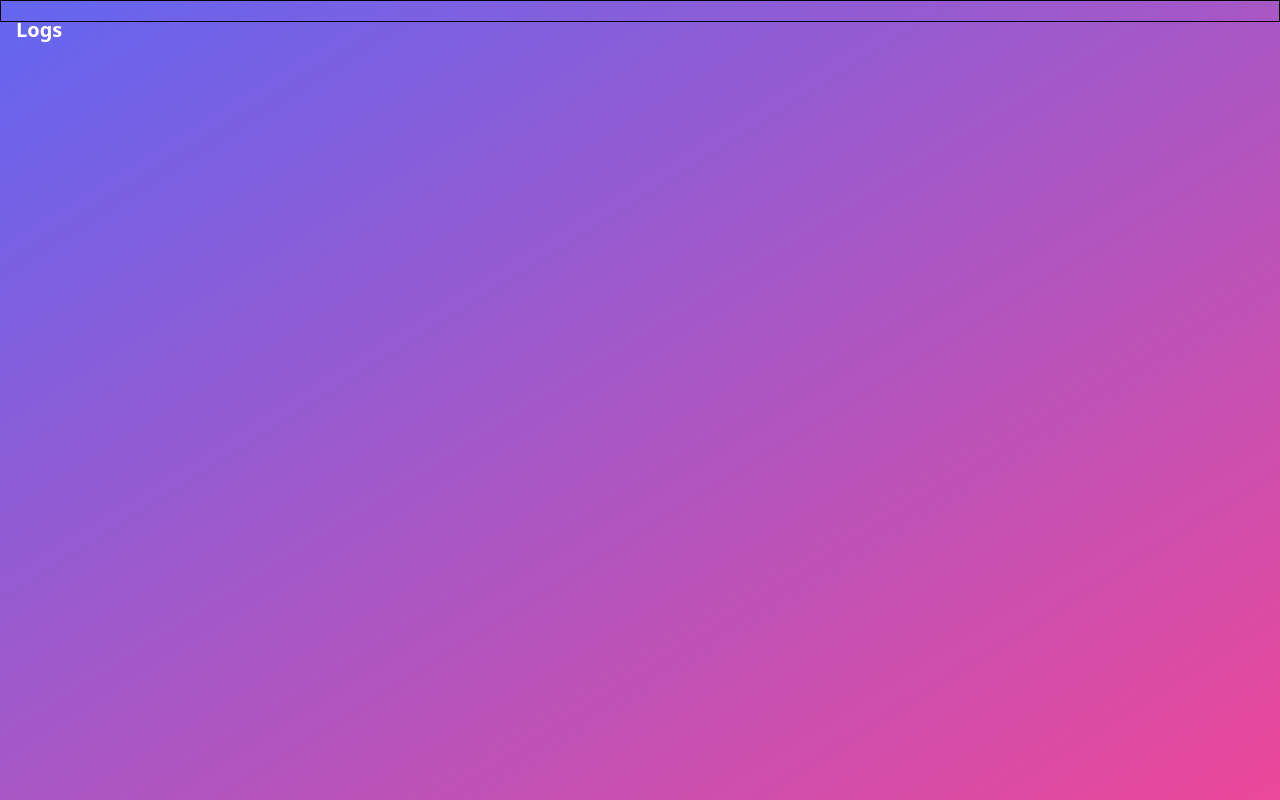
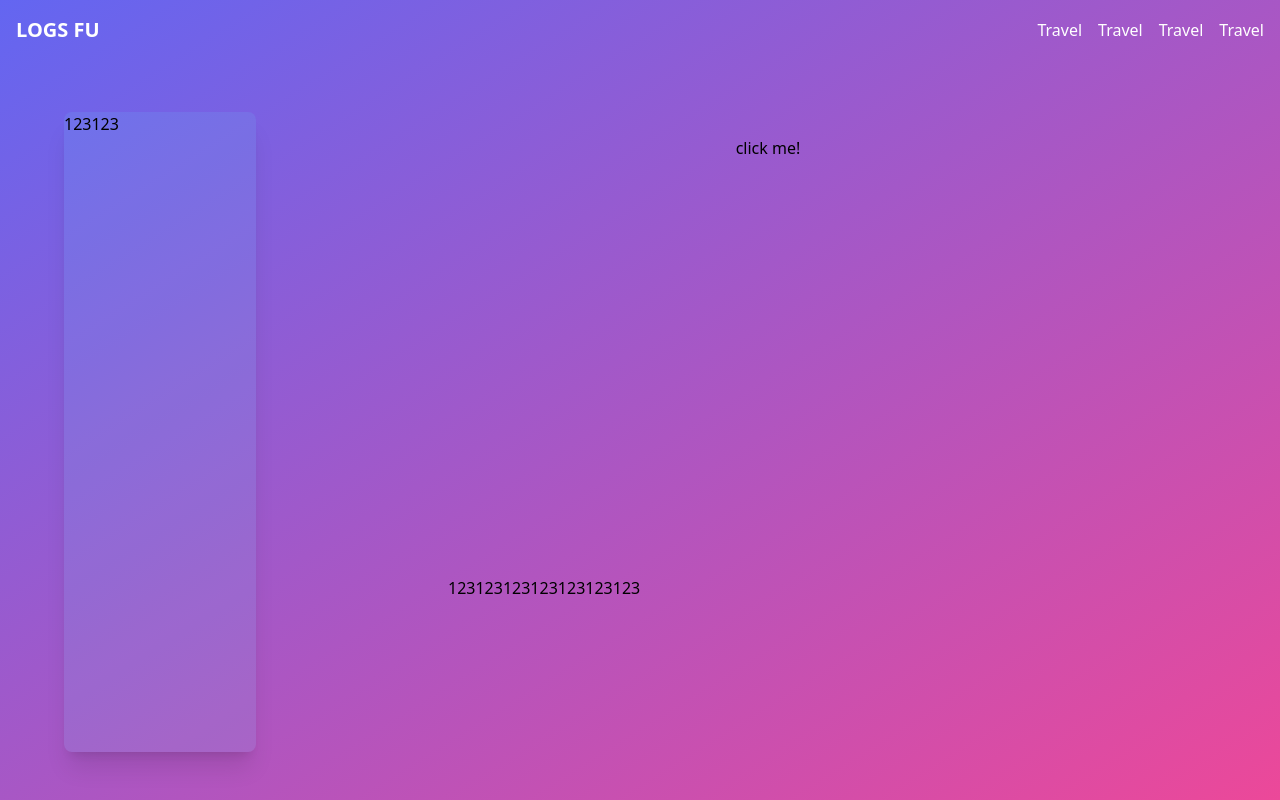
Before and after one commit to fankuneee/tiny-hongshu, a Next.js app: page /travel/markdown in a window 1280 px wide. Built offline with nearby package versions, Linux system fonts and the light colour scheme.

Commit message:
feat: layout优化

```diff
--- a/package.json
+++ b/package.json
@@ -12,6 +12,7 @@
     "@types/node": "20.3.2",
     "@types/react": "18.2.14",
     "@types/react-dom": "18.2.6",
+    "animate.css": "^4.1.1",
     "autoprefixer": "10.4.14",
     "eslint": "8.43.0",
     "eslint-config-next": "13.4.7",
--- a/src/app/globals.css
+++ b/src/app/globals.css
@@ -1,6 +1,7 @@
 @tailwind base;
 @tailwind components;
 @tailwind utilities;
+@import 'animate.css';
 
 :root {
   --foreground-rgb: 0, 0, 0;
--- a/src/app/layout.tsx
+++ b/src/app/layout.tsx
@@ -4,7 +4,7 @@
  * @Author: huzhenghui
  * @Date: 2023-06-27 09:45:22
  * @LastEditors: huzhenghui
- * @LastEditTime: 2023-06-29 09:29:39
+ * @LastEditTime: 2023-08-18 11:47:55
  */
 import './globals.css'
 import { Inter } from 'next/font/google'
@@ -28,17 +28,17 @@ export default function RootLayout({
         <div className="z-[1000] fixed flex-none top-0 left-0 right-0 text-white py-4">
           <div className="container mx-auto px-4">
             <nav className="flex items-center justify-between">
-              <a href="#" className="text-xl font-bold">Logs</a>
-              {/* <ul className="flex space-x-4">
-                <li><a href="#" className="hover:text-gray-300">Home</a></li>
-                <li><a href="#" className="hover:text-gray-300">About</a></li>
-                <li><a href="#" className="hover:text-gray-300">Services</a></li>
-                <li><a href="#" className="hover:text-gray-300">Contact</a></li>
-              </ul> */}
+              <a href="/" className="text-xl font-bold">LOGS FU</a>
+              <ul className="flex space-x-4">
+                <li><a href="/travel" className="hover:text-gray-300">Travel</a></li>
+                <li><a href="/travel" className="hover:text-gray-300">Travel</a></li>
+                <li><a href="/travel" className="hover:text-gray-300">Travel</a></li>
+                <li><a href="/travel" className="hover:text-gray-300">Travel</a></li>
+              </ul>
             </nav>
           </div>
         </div>
-        <div className="">
+        <div className="pt-16 h-full absolute w-full">
           {children}
         </div>
       </body>
--- a/src/app/page.tsx
+++ b/src/app/page.tsx
@@ -4,7 +4,7 @@
  * @Author: huzhenghui
  * @Date: 2023-06-27 09:45:22
  * @LastEditors: huzhenghui
- * @LastEditTime: 2023-06-29 10:58:40
+ * @LastEditTime: 2023-06-29 16:38:23
  */
 export default function Home() {
   return (
--- /dev/null
+++ b/src/app/travel/dashboard/page.tsx
@@ -0,0 +1,20 @@
+/*
+ * @Description:
+ * @Version: 2.0
+ * @Author: huzhenghui
+ * @Date: 2023-08-18 11:57:03
+ * @LastEditors: huzhenghui
+ * @LastEditTime: 2023-08-18 12:06:03
+ */
+
+
+const DashboardPage: React.FC = () => {
+  const arr = new Array(5).fill(0)
+  return (
+    <main className="w-full h-full p-4 bg-cyan-300/10 rounded-lg shadow-xl">
+      123
+    </main>
+  )
+}
+
+export default DashboardPage;
--- /dev/null
+++ b/src/app/travel/layout.tsx
@@ -0,0 +1,27 @@
+/*
+ * @Description:
+ * @Version: 2.0
+ * @Author: huzhenghui
+ * @Date: 2023-08-18 10:36:37
+ * @LastEditors: huzhenghui
+ * @LastEditTime: 2023-08-18 12:06:42
+ */
+export default function RootLayout({
+  children,
+}: {
+  children: React.ReactNode
+}) {
+  const arr = new Array(5).fill(0)
+  return (
+    <div className="flex flex-row h-full">
+      <div className="w-1/5 h-full pt-12 pb-12 shrink-0 flex flex-col items-end">
+        <div className="w-3/4 h-full mr-0 bg-cyan-300/10 rounded-lg shadow-xl">
+          123123
+        </div>
+      </div>
+      <div className="w-4/5 h-full p-12 overflow-y-auto">
+        {children}
+      </div>
+    </div>
+  )
+}
--- a/src/app/travel/markdown/page.tsx
+++ b/src/app/travel/markdown/page.tsx
@@ -4,16 +4,22 @@
  * @Author: huzhenghui
  * @Date: 2023-06-27 23:00:22
  * @LastEditors: huzhenghui
- * @LastEditTime: 2023-06-29 10:59:35
+ * @LastEditTime: 2023-06-29 17:02:02
  */
 "use client"
 import React, { useState } from 'react';
 
 const MyEditor = () => {
-
+  const [aniClass, setAniClass] = useState<string>('');
+  const handleClick = () => {
+    console.log('Button clicked');
+    setAniClass('animate__fadeInDownBig')
+  };
   return (
-    <div className="my-editor" style={{ border: '1px solid black', padding: '10px' }}>
-    </div>
+    <main className="flex flex-col justify-between px-36 py-6 overflow-y-auto h-4/5 w-full">
+      <button onClick={handleClick}>click me!</button>
+      <div className={`${aniClass}`}>123123123123123123123</div>
+    </main>
   );
 };
 
--- a/src/app/travel/page.tsx
+++ b/src/app/travel/page.tsx
@@ -4,12 +4,12 @@
  * @Author: huzhenghui
  * @Date: 2023-06-27 12:22:08
  * @LastEditors: huzhenghui
- * @LastEditTime: 2023-06-27 13:15:40
+ * @LastEditTime: 2023-08-18 11:48:44
  */
 const TravelPage: React.FC = () => {
   const arr = new Array(5).fill(0)
   return (
-    <main className="flex flex-col items-center justify-between p-24 overflow-y-auto h-4/5 ">
+    <main className="flex flex-col items-center justify-between">
       {arr.map(item => {
         return (
           <div key={'123'} className="w-11/12 h-64 shrink-0 m-4 bg-cyan-300/10 rounded-lg shadow-xl">
```
Also changed, not shown: 2 other files (tests, documents, lock files or other folders).
